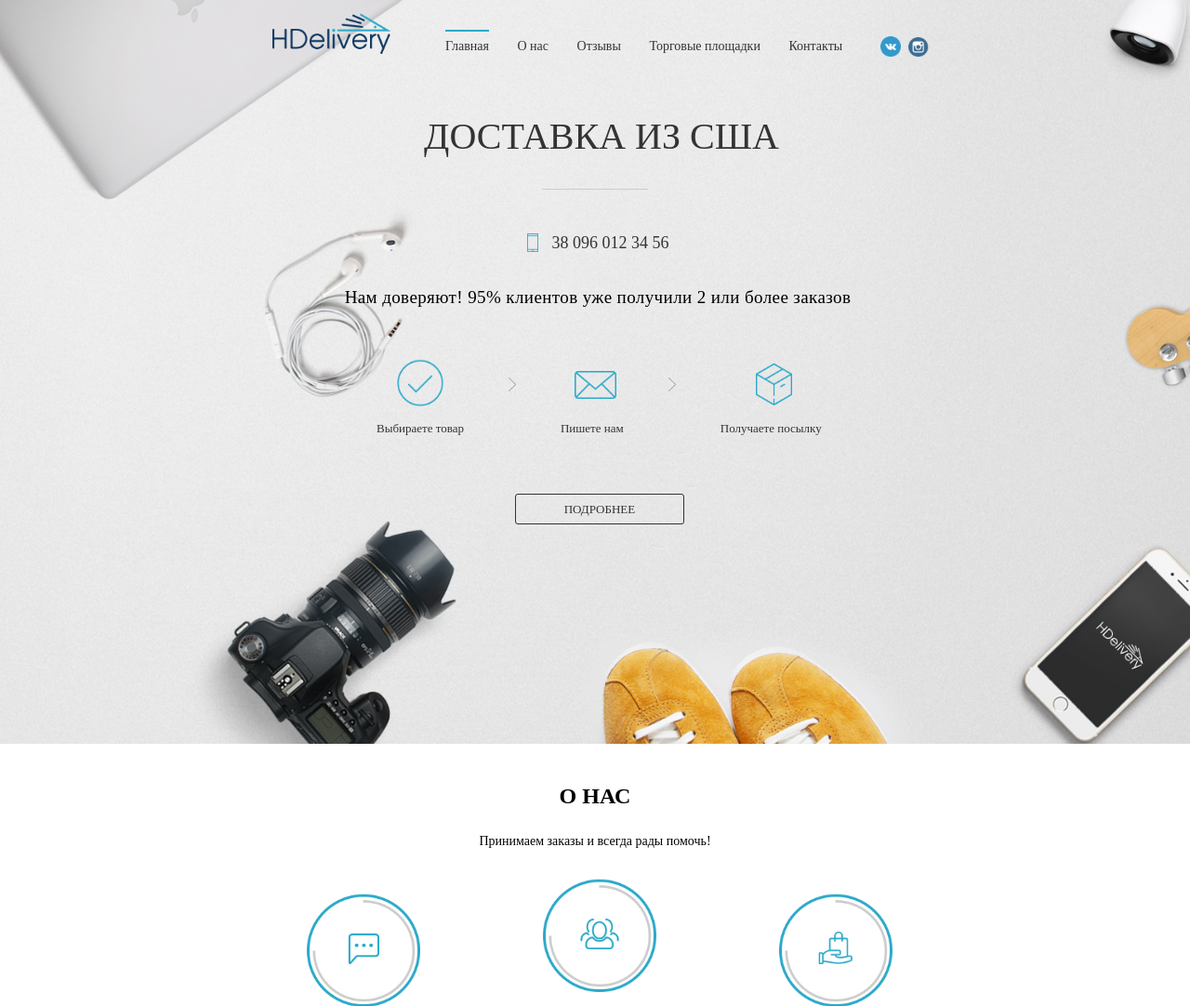
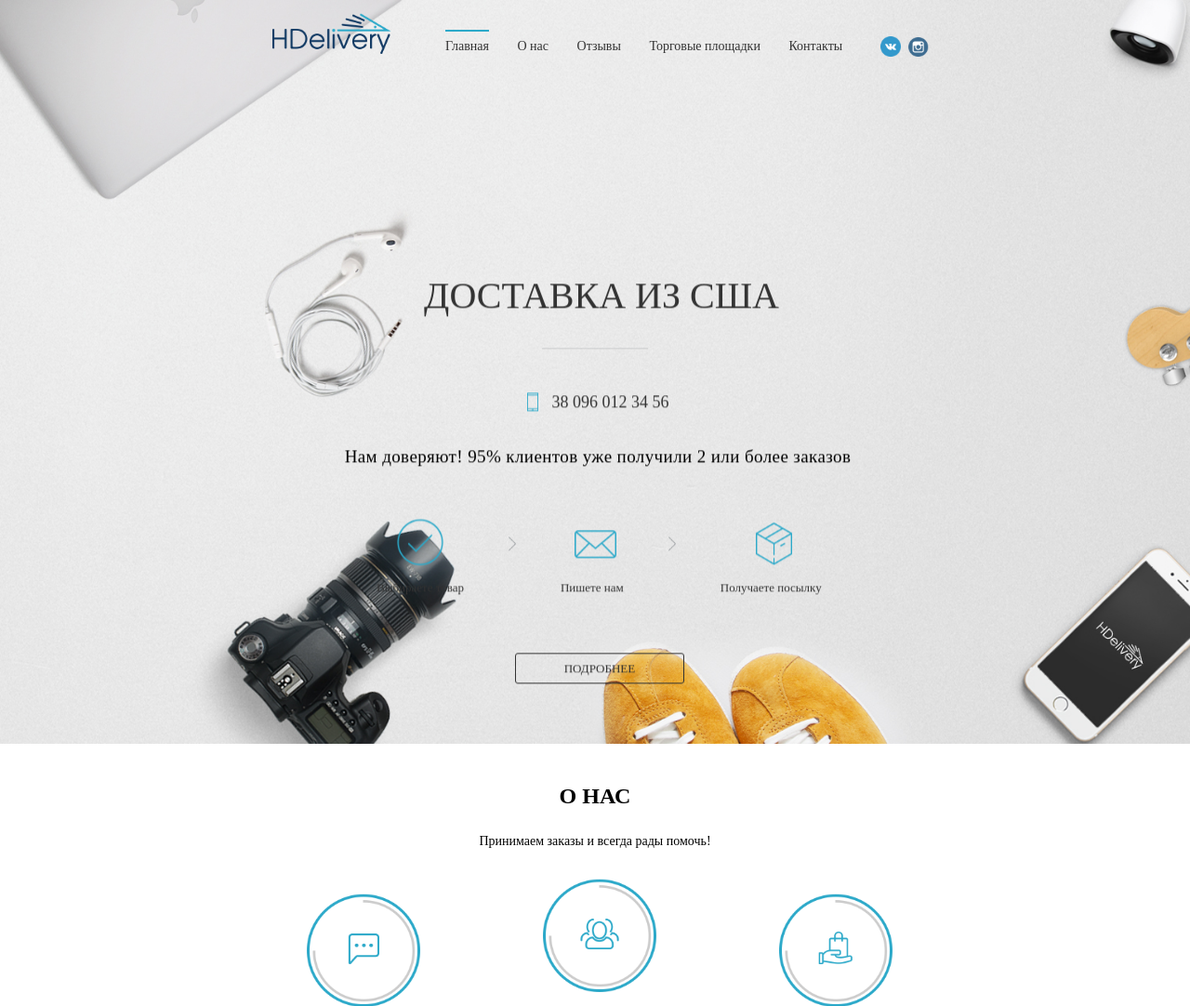
Before and after one commit to tony-blackie/h-delivery, a PHP site: page / in a window 1280 px wide. Shown: the top 1082 px of the page at 93% size. Run offline with PHP 8.4, Linux system fonts and the light colour scheme; some libraries are stand-ins or nearby versions.

Commit message:
Refactored vertical alignment for landing block

```diff
--- a/index.css
+++ b/index.css
@@ -1,7 +1,10 @@
 .landing {
   width: 100%;
   background-image: url(img/background_landing2_01.jpg);
-  background-size: cover; }
+  background-size: cover;
+  -webkit-transform-style: preserve-3d;
+  -moz-transform-style: preserve-3d;
+  transform-style: preserve-3d; }
 
 .header {
   margin: 0 auto;
@@ -46,6 +49,12 @@
   .nav__menu-item-link {
     text-decoration: none;
     color: #333333; }
+
+.landing-text {
+  margin: 0 auto;
+  position: relative;
+  top: 50%;
+  transform: translateY(-50%); }
 
 .title {
   margin: 0 auto;
--- a/index.html
+++ b/index.html
@@ -41,8 +41,8 @@
 					<img class="header__social-item-img" src="img/inst_nav.png"/>
 				</a>
 			</div>
-
 		</div>
+		<div class="landing-text">
 			<div class="title">
 				<h1 class="title__header">ДОСТАВКА ИЗ США</h1>
 				<div class="title__stripe"></div>
@@ -76,6 +76,7 @@
 				<a class="button__item" href="">ПОДРОБНЕЕ</a>
 			</div>
 		</div>
+	</div>
 	<div class="about-us">
 		<div class="about-us__header">
 			<h2 class="about-us__title">О НАС</h2>
--- a/index.js
+++ b/index.js
@@ -1,3 +1,7 @@
 $(document).ready(function() {
-	$('.landing').height($(window).height());
+	var landing = $('.landing');
+	landing.height($(window).height());
+	$(window).on('resize', function() {
+		landing.height($(window).height());
+	});
 });
--- a/index.sass
+++ b/index.sass
@@ -2,6 +2,10 @@
   width: 100%
   background-image: url(img/background_landing2_01.jpg)
   background-size: cover
+  -webkit-transform-style: preserve-3d
+  -moz-transform-style: preserve-3d
+  transform-style: preserve-3d
+
 .header
   margin: 0 auto
   width: 900px
@@ -46,6 +50,11 @@
   &__menu-item-link
     text-decoration: none
     color: #333333
+.landing-text
+  margin: 0 auto
+  position: relative
+  top: 50%
+  transform: translateY(-50%)
 
 .title
   margin: 0 auto
@@ -137,7 +146,7 @@
   &__header
     font-family: "PT SANS"
     margin: 43px 0 0 0
-  &__title
+
   &__icon-list
     text-align: center
     margin: 32px 0 0 10px
```
Also changed, not shown: 1 other file. Lines whose indentation alone changed are shown as unchanged.
